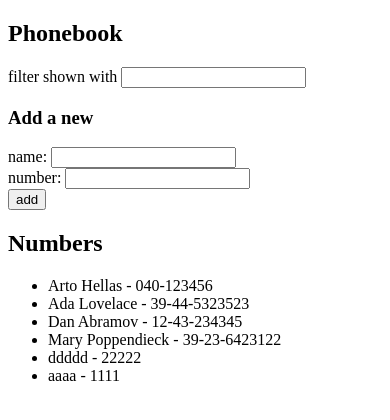
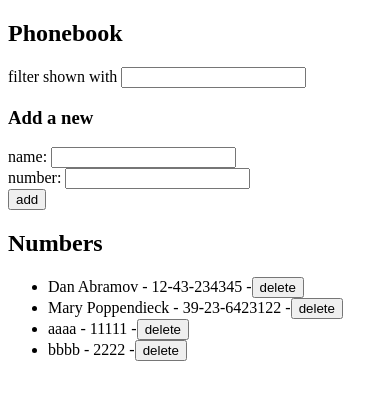
Before and after one commit to gricius/FullStackOpen, a React (Create React App) app in the folder part2/phonebook/: page / in a window 390 px wide. Shown: the top 420 px of the page. Built offline with nearby package versions, Linux system fonts and the light colour scheme; data requests are answered from the project's data file.

Commit message:
add Phonebook step9

```diff
--- a/part2/phonebook/db.json
+++ b/part2/phonebook/db.json
@@ -1,15 +1,5 @@
 {
   "persons": [
-    {
-      "name": "Arto Hellas",
-      "number": "040-123456",
-      "id": 1
-    },
-    {
-      "name": "Ada Lovelace",
-      "number": "39-44-5323523",
-      "id": 2
-    },
     {
       "name": "Dan Abramov",
       "number": "12-43-234345",
@@ -21,13 +11,13 @@
       "id": 4
     },
     {
-      "name": "ddddd",
-      "number": "22222",
+      "name": "aaaa",
+      "number": "11111",
       "id": 5
     },
     {
-      "name": "aaaa",
-      "number": "1111",
+      "name": "bbbb",
+      "number": "2222",
       "id": 6
     }
   ]
--- a/part2/phonebook/src/App.js
+++ b/part2/phonebook/src/App.js
@@ -46,6 +46,7 @@ const App = () => {
       );
   };
 
+
   const handleNameChange = (event) => {
     console.log(event.target.value);
     setNewName(event.target.value);
--- a/part2/phonebook/src/components/Persons.js
+++ b/part2/phonebook/src/components/Persons.js
@@ -1,9 +1,25 @@
-const Persons = ({persons}) => {
+
+import personsService from "../services/persons";
+
+const Persons = ({persons, setPersons}) => {
+    const deletePerson = (id) => {
+        const person = persons.find((person) => person.id === id);
+        if (window.confirm(`Delete ${person.name}?`)) {
+            personsService
+                .deletePerson(id)
+                .then(() => {
+                    setPersons(persons.filter((person) => person.id !== id));
+                });
+        }
+    };
+
+
     return (
         <ul>
             {persons.map((person) => (
                 <li key={person.id}>
-                    {person.name} - {person.number}
+                    {person.name} - {person.number} -
+                    <button onClick={() => deletePerson(person.id)}>delete</button>
                 </li>
             ))}
         </ul>
--- a/part2/phonebook/src/services/persons.js
+++ b/part2/phonebook/src/services/persons.js
@@ -1,14 +1,23 @@
 import axios from "axios";
 const baseUrl = "http://localhost:3001/persons";
 
-const getAll = () => {
+const getAll = async () => {
     const request = axios.get(baseUrl);
-    return request.then((res) => res.data);
+    const res = await request;
+    return res.data;
 };
 
-const create = (newObject) => {
+const create = async (newObject) => {
     const request = axios.post(baseUrl, newObject);
-    return request.then((res) => res.data);
+    const res = await request;
+    return res.data;
 };
 
-export default {getAll, create};
+const deletePerson = async (id) => {
+    const request = axios.delete(`${baseUrl}/${id}`);
+    const res = await request;
+    return res.data;
+};
+
+
+export default {getAll, create, deletePerson};
```
Also changed, not shown: 1 other file (tests, documents, lock files or other folders).
